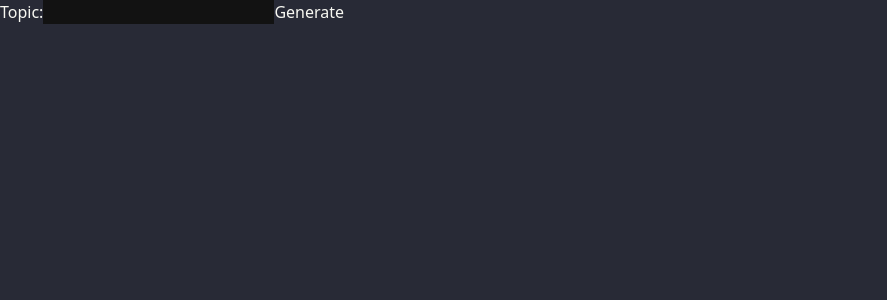
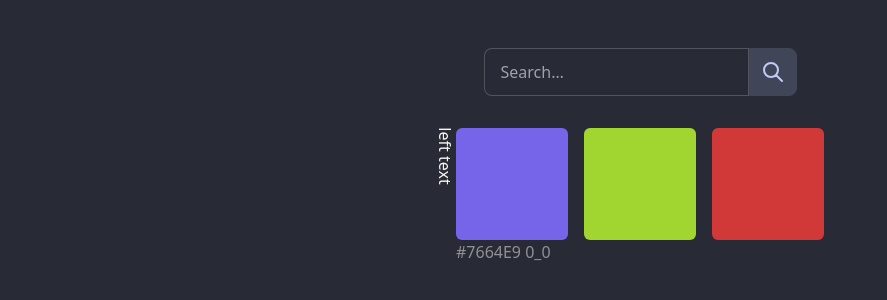
Before and after one commit to rosissharma/DOLORES, a Nuxt app: page / in a window 1280 px wide. Shown: the top 300 px of the page, without its empty margins (0-887 px from the left). Built offline with nearby package versions, Linux system fonts and the light colour scheme.

Commit message:
composable and styling tests

```diff
--- /dev/null
+++ b/composables/log.js
@@ -0,0 +1,3 @@
+export default function log() {
+    console.log("this is my log!");
+}
--- a/pages/index.vue
+++ b/pages/index.vue
@@ -4,6 +4,7 @@ const result = ref("");
 const loading = ref(false);
 const message = ref("");
 
+// set it to empty on production
 let primary = ref("#7664E9");
 let secondary = ref("#A1D631");
 let accent1 = ref("#D13939");
@@ -55,20 +56,101 @@ function extractHexValues(output) {
 </script>
 
 <template>
-  <div>
-    <form @submit.prevent="onSubmit">
+  <div class="mt-4 grid place-items-center">
+    <!-- <form @submit.prevent="onSubmit">
       <label for="topic">Topic:</label>
       <input id="topic" v-model="topic" :disabled="loading" />
       <button type="submit" :disabled="loading">Generate</button>
-    </form>
+    </form> -->
 
-    <div v-if="loading">Loading...</div>
+    <!-- main form -->
+    <div class="form-control p-8">
+      <form @submit.prevent="onSubmit">
+        <div class="input-group">
+          <input
+            id="topic"
+            type="text"
+            placeholder="Search…"
+            v-model="topic"
+            :disabled="loading"
+            class="input input-bordered w-full"
+          />
+          <button
+            v-if="loading"
+            :disabled="loading"
+            class="btn btn-square loading"
+          ></button>
+          <button
+            v-else
+            type="submit"
+            :disabled="loading"
+            class="btn btn-square"
+          >
+            <svg
+              xmlns="http://www.w3.org/2000/svg"
+              class="h-6 w-6"
+              fill="none"
+              viewBox="0 0 24 24"
+              stroke="currentColor"
+            >
+              <path
+                stroke-linecap="round"
+                stroke-linejoin="round"
+                stroke-width="2"
+                d="M21 21l-6-6m2-5a7 7 0 11-14 0 7 7 0 0114 0z"
+              />
+            </svg>
+          </button>
+        </div>
+      </form>
+    </div>
+
+    <div
+      id="result-container"
+      class="grid grid-cols-1 sm:grid-cols-3 gap-4 relative"
+    >
+      <div id="primary-container">
+        <span class="position absolute top-4 -left-10 rotate-90"
+          >left text</span
+        >
+        <div
+          id="primary"
+          class="w-28 h-28 rounded-md"
+          :style="{ backgroundColor: primary }"
+        ></div>
+        <button class="opacity-50" title="Copy to clipboard" @click="log()">
+          {{ primary }} 0_0
+        </button>
+      </div>
+      <div id="secondary-container">
+        <div
+          id="secondary"
+          class="w-28 h-28 rounded-md"
+          :style="{ backgroundColor: secondary }"
+        ></div>
+      </div>
+      <div id="accent1-container">
+        <div
+          id="accent1"
+          class="w-28 h-28 rounded-md"
+          :style="{ backgroundColor: accent1 }"
+        ></div>
+      </div>
+    </div>
+
+    <!-- display while fetching data -->
+    <div v-if="loading">
+      <img src="../assets/img/pika.gif" alt="Pikachu Running" width="60" />
+    </div>
+    <!-- display fetched message -->
     <div v-else-if="message">
       {{ message }}
     </div>
+    <!-- display the results -->
     <div v-else-if="result">
       <pre>Result: {{ result }}</pre>
       <hr />
+      <h1>Generated Palette</h1>
       <div id="primary-container" :style="{ backgroundColor: primary }">
         {{ primary }}
       </div>
```
